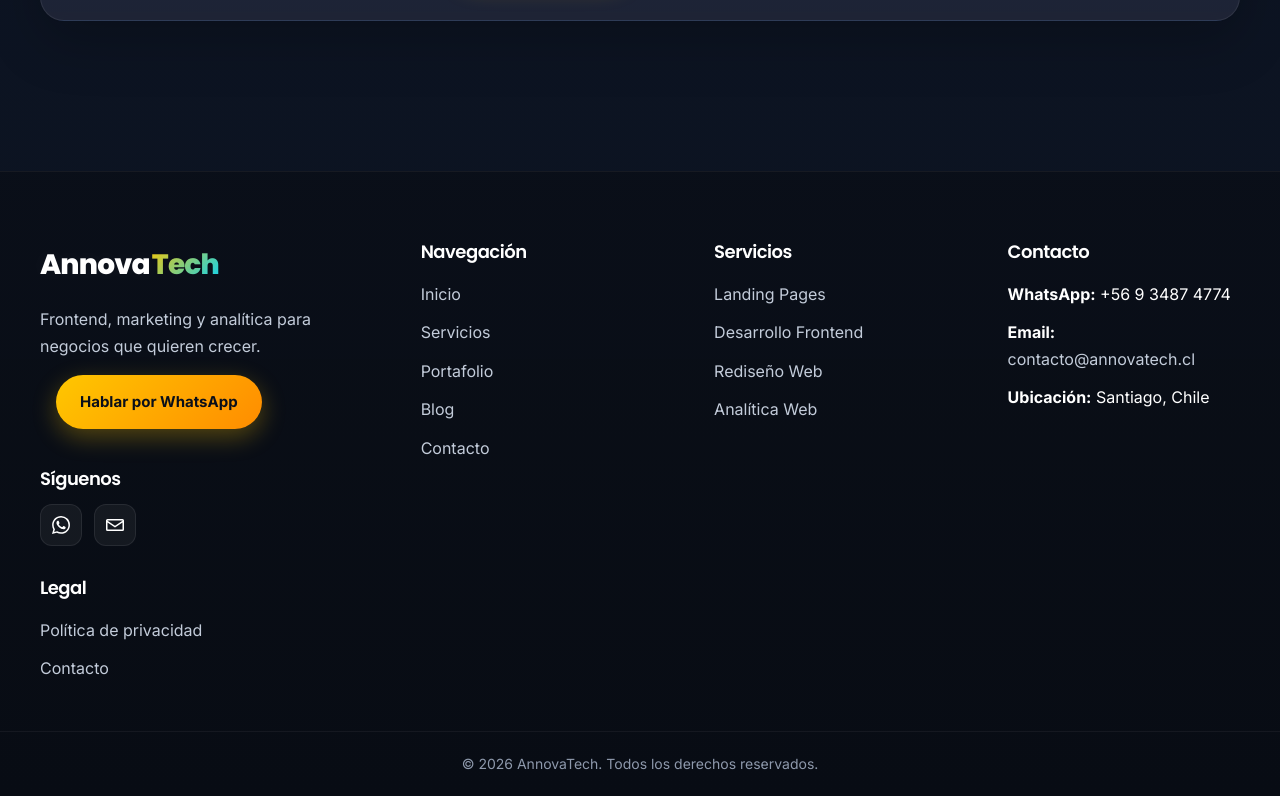
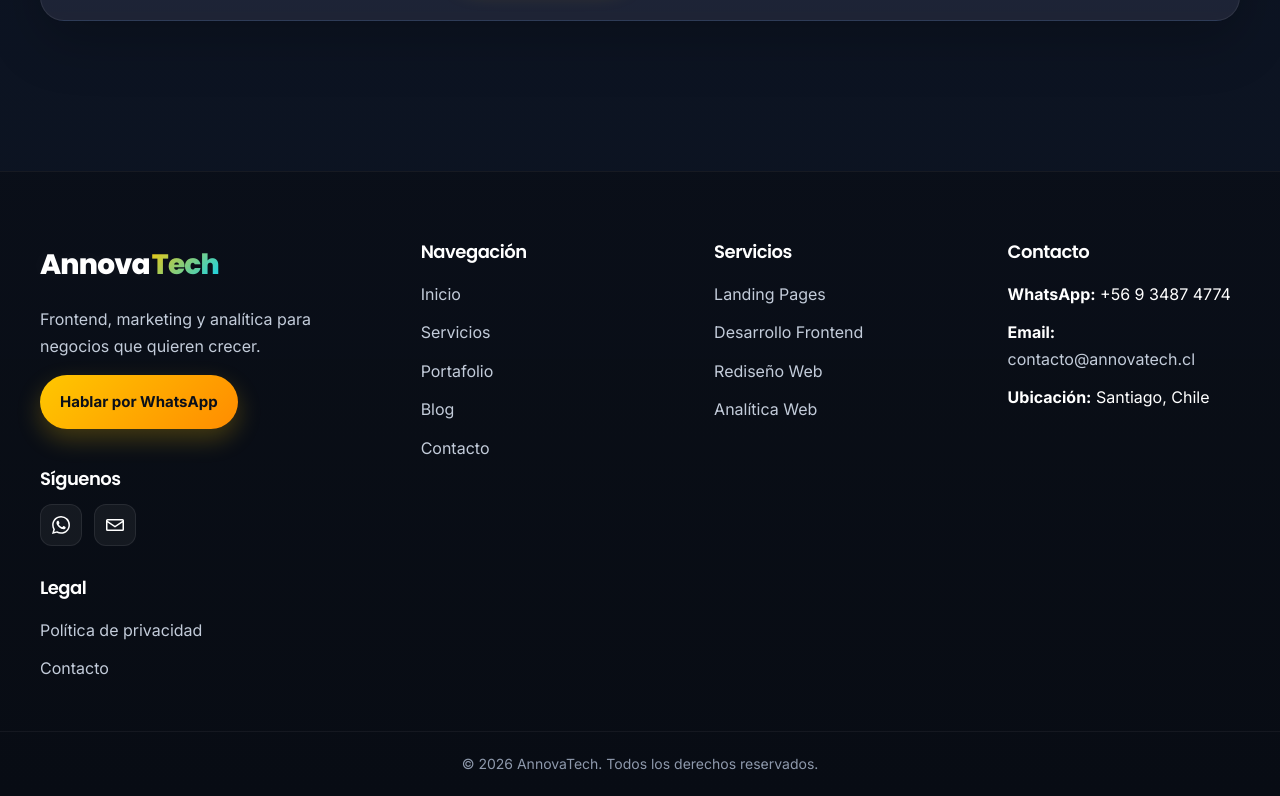
Before and after one commit to Djoudy9194/annovatech-site, a plain HTML site: page contacto.html in a window 1280 px wide. Shown: the part 4229-5025 px from the top of the page. Drawn offline with Linux system fonts and the light colour scheme.

Commit message:
fix(contact): scope footer WhatsApp CTA styles

```diff
--- a/assets/css/style.css
+++ b/assets/css/style.css
@@ -1211,6 +1211,19 @@
   margin-top: 18px;
 }
 
+.footer-brand > .btn.btn-primary {
+  display: inline-flex;
+  width: fit-content;
+  max-width: 100%;
+  margin-top: 16px;
+  padding: 0 20px;
+  box-shadow: 0 10px 24px rgba(255, 199, 0, 0.24);
+}
+
+.footer-brand > .btn.btn-primary:hover {
+  box-shadow: 0 14px 30px rgba(255, 199, 0, 0.3);
+}
+
 .footer-links h3 {
   font-size: 18px;
   margin-bottom: 18px;
--- a/contacto.html
+++ b/contacto.html
@@ -483,7 +483,7 @@
         class="btn btn-primary"
         target="_blank"
         rel="noopener noreferrer"
-        style="margin: 1rem; text-align: center;"
+        style="margin: 1rem 0; text-align: center;"
       >
         Hablar por WhatsApp
       </a>
```
